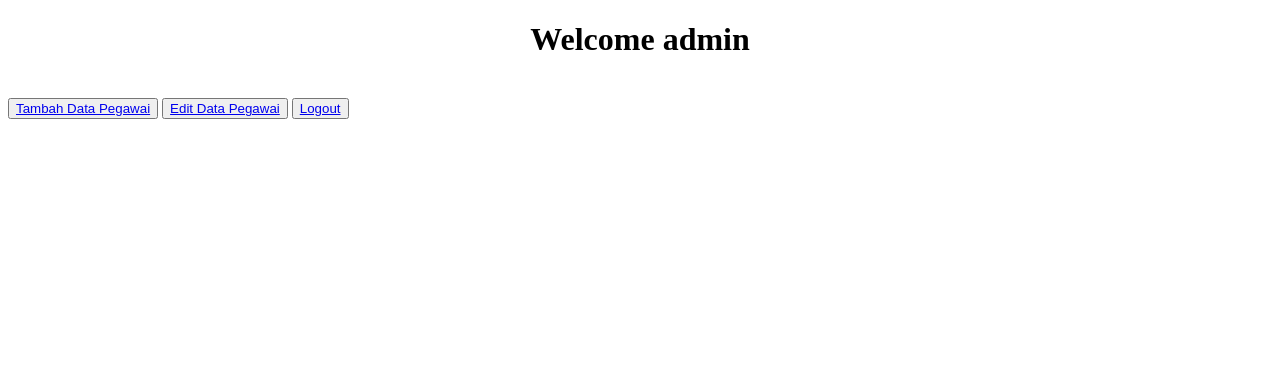
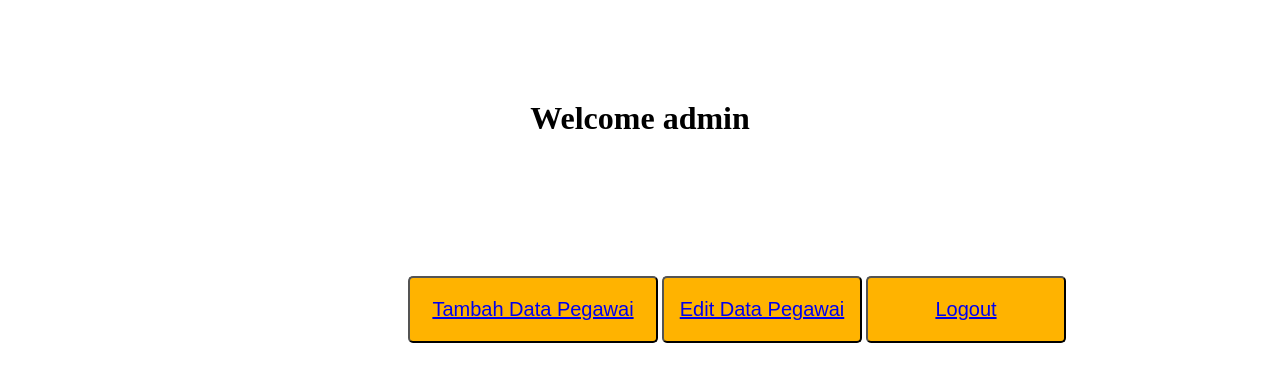
Before and after one commit to RaihanBagasNugraha/SI-Kepegawaian, a PHP site: page /php/index.php in a window 1280 px wide. Shown: the top 382 px of the page. Run offline with PHP 8.4, Linux system fonts and the light colour scheme; a user stored in the database is signed in.

Commit message:
Update style.css

```diff
--- a/php/style.css
+++ b/php/style.css
@@ -1,17 +1,19 @@
 form {
   background: #FFB300;
   width: 300px;
-  padding: 50px 50px;
+  padding: 30px 30px;
   margin: 50px auto;
   border-radius: 5px;
 }
 h1 {
   text-align: center;
+  margin-top: 100px;
 }
 h2 {
   text-align: center;
 }
 input{
+  text-align: center;
   display: block;
   width: 100%;
   padding: 20px 20px;
@@ -21,3 +23,42 @@ input{
 .submit{
   cursor: pointer;
 }
+.category{
+  width: 300px;
+  height: 300px;
+  border:2px solid #000;
+  padding: 10px;
+  background: red;
+  color:white;
+  margin-left: auto;
+  margin-right: auto;
+  text-align: center;
+}
+.tambah{
+  font-size: 20px;
+  width: 250px;
+  padding: 20px 15px;
+  margin: 100px auto;
+  margin-left: 400px;
+  border-radius: 5px;
+  background: #FFB300;
+}
+.edit{
+  font-size: 20px;
+  width: 200px;
+  padding: 20px 15px;
+  margin: 50px auto;
+  border-radius: 5px;
+  background: #FFB300;
+}
+.out{
+  font-size: 20px;
+  width: 200px;
+  padding: 20px 15px;
+  margin: 50px auto;
+  border-radius: 5px;
+  background: #FFB300;
+}
+button{
+  margin-left: 300px;
+}
```
